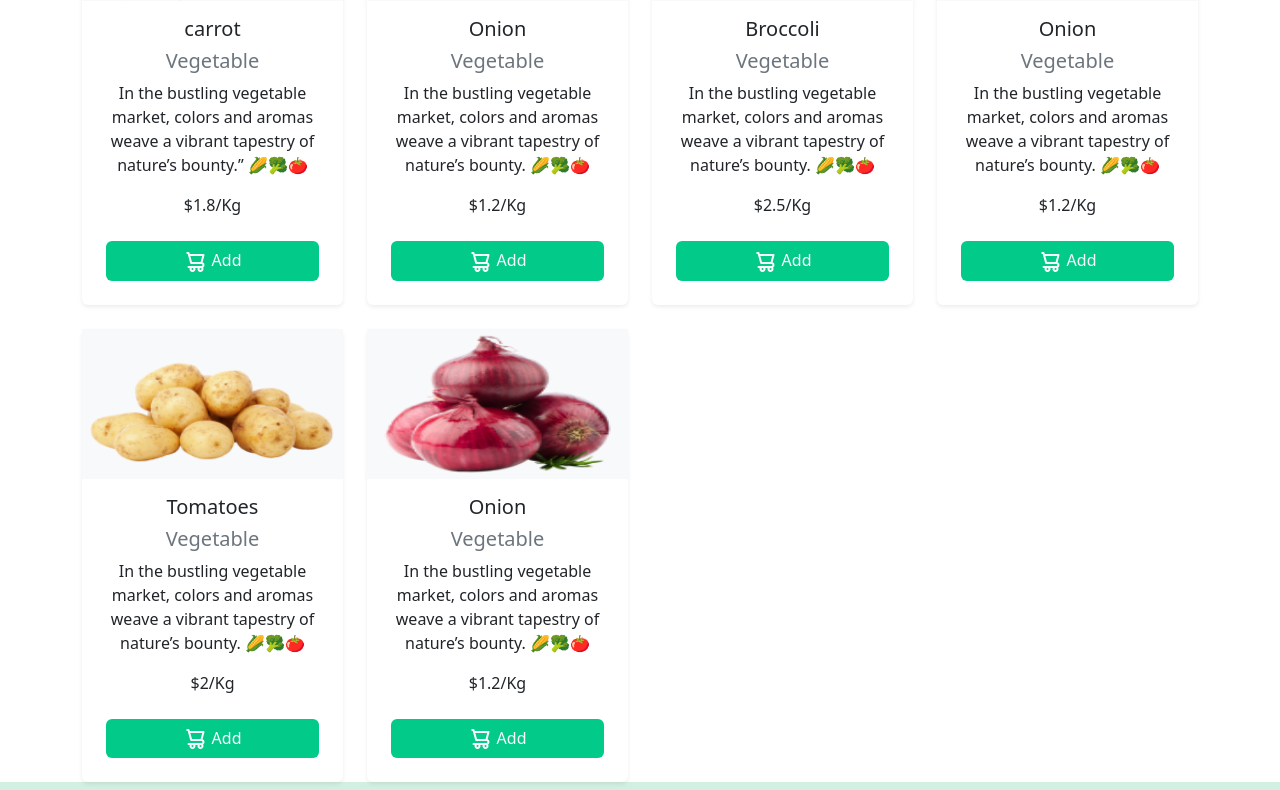
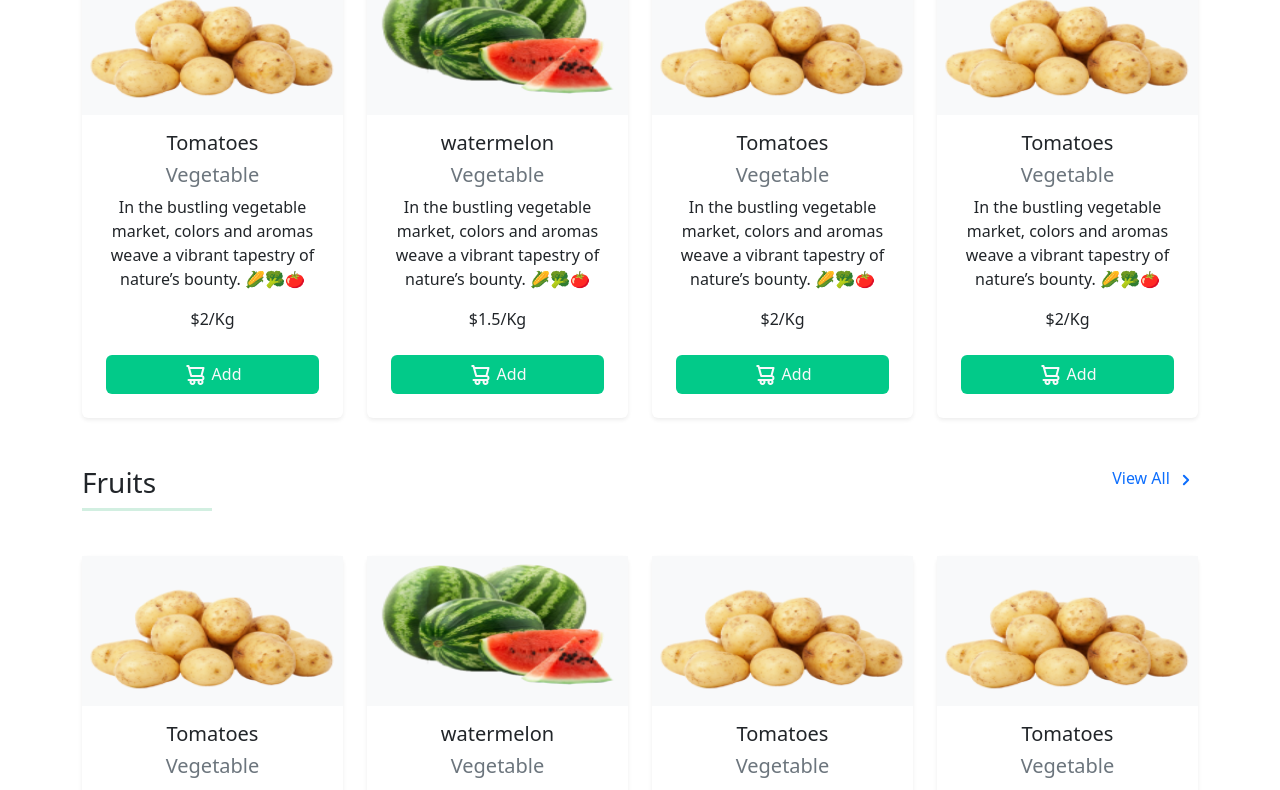
Before and after one commit to kaabe-a/AdeegProject, a React (Vite) app: page / in a window 1280 px wide. Shown: the part 1880-2670 px from the top of the page. Built offline with nearby package versions, Linux system fonts and the light colour scheme.

Commit message:
Fixing UI

```diff
--- a/src/App.css
+++ b/src/App.css
@@ -13,6 +13,17 @@
     padding: 1rem;
 }
 
+.section_title{
+  position: absolute;
+  width: 130px;
+  bottom: 45px;
+  border-bottom: 3px solid #D2EFE1;
+}
+
+.section_link{
+  text-decoration: none;
+  /* color: #000000; */
+}
 
 
 /* Swiper CSS */
--- a/src/components/ProductList.jsx
+++ b/src/components/ProductList.jsx
@@ -1,13 +1,38 @@
-import React from 'react'
-import Card from './Card'
-import vegetables from './product'
+import React from "react";
+import Card from "./Card";
+import {vegetables,fruits,best_sales} from "./product";
+import { UilAngleRight } from '@iconscout/react-unicons'
+
 const ProductList = () => {
   return (
-    <div className="container pt-5">
-      <h3 class="text-center py-5">Our Products</h3>
-    <div className='row row-cols-1 g-4 row-cols-sm-2 row-cols-md-3 row-cols-lg-4 g-4'>
-      {vegetables.map((vegetable)=> (
-         <Card image_link={vegetable.image_link}
+    <div className="container py-5">
+        <div className="product_header py-5 d-flex justify-content-between position-relative">
+        <h3 className="text-start">Best Sales</h3>
+        <span className="section_title"></span>
+        <a href="#" className="section_link">View All <UilAngleRight/></a>
+
+      </div>
+      <div className="row row-cols-1 g-4 row-cols-sm-2 row-cols-md-3 row-cols-lg-4 g-4">
+        {best_sales.map((best_sale) => (
+          <Card
+            image_link={best_sale.image_link}
+            name={best_sale.name}
+            description={best_sale.description}
+            price_per_kg={best_sale.price_per_kg}
+            category={best_sale.category}
+          />
+        ))}
+      </div>
+      <div className="product_header py-5 d-flex justify-content-between position-relative">
+        <h3 className="text-start">Vegetables</h3>
+        <span className="section_title"></span>
+        <a href="#" className="section_link">View All <UilAngleRight/></a>
+
+      </div>
+      <div className="row row-cols-1 g-4 row-cols-sm-2 row-cols-md-3 row-cols-lg-4 g-4">
+        {vegetables.map((vegetable) => (
+          <Card
+            image_link={vegetable.image_link}
             name={vegetable.name}
             description={vegetable.description}
             price_per_kg={vegetable.price_per_kg}
@@ -15,8 +40,27 @@ const ProductList = () => {
           />
         ))}
       </div>
+
+
+      <div className="product_header py-5 d-flex justify-content-between position-relative">
+        <h3 className="text-start">Fruits</h3>
+        <span className="section_title"></span>
+        <a href="#" className="section_link">View All <UilAngleRight/></a>
+
       </div>
-  )
-}
+      <div className="row row-cols-1 g-4 row-cols-sm-2 row-cols-md-3 row-cols-lg-4 g-4">
+        {fruits.map((fruit) => (
+          <Card
+            image_link={fruit.image_link}
+            name={fruit.name}
+            description={fruit.description}
+            price_per_kg={fruit.price_per_kg}
+            category={fruit.category}
+          />
+        ))}
+      </div>
+    </div>
+  );
+};
 
-export default ProductList
+export default ProductList;
--- a/src/components/WhyUs.jsx
+++ b/src/components/WhyUs.jsx
@@ -8,7 +8,7 @@ const WhyUs = () => {
         <h3 class="text-center py-5">Why Us</h3>
         <div className="row">
           <div className="col-md-4">
-          <div className="whyus_info d-md-flex justify-content-between gap-3 align-items-start text-center text-md-start">
+          <div className="whyus_info d-lg-flex justify-content-between gap-3 align-items-start text-center text-md-start">
             <span className='rounded bg-white'>
               <UilClock size="80"/>
             </span>
@@ -22,7 +22,7 @@ const WhyUs = () => {
           </div>
           </div>
           <div className="col-md-4">
-          <div className="whyus_info d-md-flex justify-content-between gap-3 align-items-start text-center text-md-start">
+          <div className="whyus_info d-lg-flex justify-content-between gap-3 align-items-start text-center text-md-start">
             <span className='rounded bg-white'>
               <UilTruck size="80"/>
             </span>
@@ -36,7 +36,7 @@ const WhyUs = () => {
           </div>
           </div>
           <div className="col-md-4">
-          <div className="whyus_info d-md-flex justify-content-between gap-3 align-items-start text-center text-md-start">
+          <div className="whyus_info d-lg-flex justify-content-between gap-3 align-items-start text-center text-md-start">
             <span className='rounded bg-white'>
               <UilCommentAltQuestion size="80"/>
             </span>
--- a/src/components/product.js
+++ b/src/components/product.js
@@ -1,4 +1,5 @@
-const vegetables = [
+
+export const vegetables = [
   {
     name: "Tomatoes",
 
@@ -38,45 +39,29 @@ const vegetables = [
     quantity_available_kg: 80,
     image_link: "./images/potato.png",
   },
+];
+
+
+
+export const fruits = [
   {
-    name: "carrot",
+    name: "Tomatoes",
 
     category: "Vegetable",
-    price_per_kg: 1.8,
+    price_per_kg: 2.0,
     description:
-      "In the bustling vegetable market, colors and aromas weave a vibrant tapestry of nature’s bounty.” 🌽🥦🍅",
-    quantity_available_kg: 120,
-    image_link: "./images/carrot.png",
+      "In the bustling vegetable market, colors and aromas weave a vibrant tapestry of nature’s bounty. 🌽🥦🍅",
+    quantity_available_kg: 80,
+    image_link: "./images/potato.png",
   },
   {
-    name: "Onion",
-
+    name: "watermelon",
     category: "Vegetable",
-    price_per_kg: 1.2,
+    price_per_kg: 1.5,
     description:
       "In the bustling vegetable market, colors and aromas weave a vibrant tapestry of nature’s bounty. 🌽🥦🍅",
-    quantity_available_kg: 150,
-    image_link: "./images/onion.png",
-  },
-  {
-    name: "Broccoli",
-
-    category: "Vegetable",
-    price_per_kg: 2.5,
-    description:
-      "In the bustling vegetable market, colors and aromas weave a vibrant tapestry of nature’s bounty. 🌽🥦🍅",
-    quantity_available_kg: 90,
-    image_link: "./images/cabbaj.png",
-  },
-  {
-    name: "Onion",
-
-    category: "Vegetable",
-    price_per_kg: 1.2,
-    description:
-      "In the bustling vegetable market, colors and aromas weave a vibrant tapestry of nature’s bounty. 🌽🥦🍅",
-    quantity_available_kg: 150,
-    image_link: "./images/onion.png",
+    quantity_available_kg: 100,
+    image_link: "./images/watermelon.png",
   },
   {
     name: "Tomatoes",
@@ -89,15 +74,55 @@ const vegetables = [
     image_link: "./images/potato.png",
   },
   {
-    name: "Onion",
+    name: "Tomatoes",
 
     category: "Vegetable",
-    price_per_kg: 1.2,
+    price_per_kg: 2.0,
     description:
       "In the bustling vegetable market, colors and aromas weave a vibrant tapestry of nature’s bounty. 🌽🥦🍅",
-    quantity_available_kg: 150,
-    image_link: "./images/onion.png",
+    quantity_available_kg: 80,
+    image_link: "./images/potato.png",
   },
 ];
 
-export default vegetables;
+export const best_sales = [
+  {
+    name: "Tomatoes",
+
+    category: "Vegetable",
+    price_per_kg: 2.0,
+    description:
+      "In the bustling vegetable market, colors and aromas weave a vibrant tapestry of nature’s bounty. 🌽🥦🍅",
+    quantity_available_kg: 80,
+    image_link: "./images/potato.png",
+  },
+  {
+    name: "watermelon",
+    category: "Vegetable",
+    price_per_kg: 1.5,
+    description:
+      "In the bustling vegetable market, colors and aromas weave a vibrant tapestry of nature’s bounty. 🌽🥦🍅",
+    quantity_available_kg: 100,
+    image_link: "./images/watermelon.png",
+  },
+  {
+    name: "Tomatoes",
+
+    category: "Vegetable",
+    price_per_kg: 2.0,
+    description:
+      "In the bustling vegetable market, colors and aromas weave a vibrant tapestry of nature’s bounty. 🌽🥦🍅",
+    quantity_available_kg: 80,
+    image_link: "./images/potato.png",
+  },
+  {
+    name: "Tomatoes",
+
+    category: "Vegetable",
+    price_per_kg: 2.0,
+    description:
+      "In the bustling vegetable market, colors and aromas weave a vibrant tapestry of nature’s bounty. 🌽🥦🍅",
+    quantity_available_kg: 80,
+    image_link: "./images/potato.png",
+  },
+];
--- a/src/pages/Home.jsx
+++ b/src/pages/Home.jsx
@@ -14,7 +14,7 @@ const Home = () => {
       <Featured/>
       <ProductList/>
       <WhyUs/>
-      <Testimonial/>
+      {/* <Testimonial/> */}
       <Footer/>
     </div>
   )
```
Also changed, not shown: src/components/Testimonial.jsx (+9 -9 lines). Lines whose indentation alone changed are shown as unchanged.
